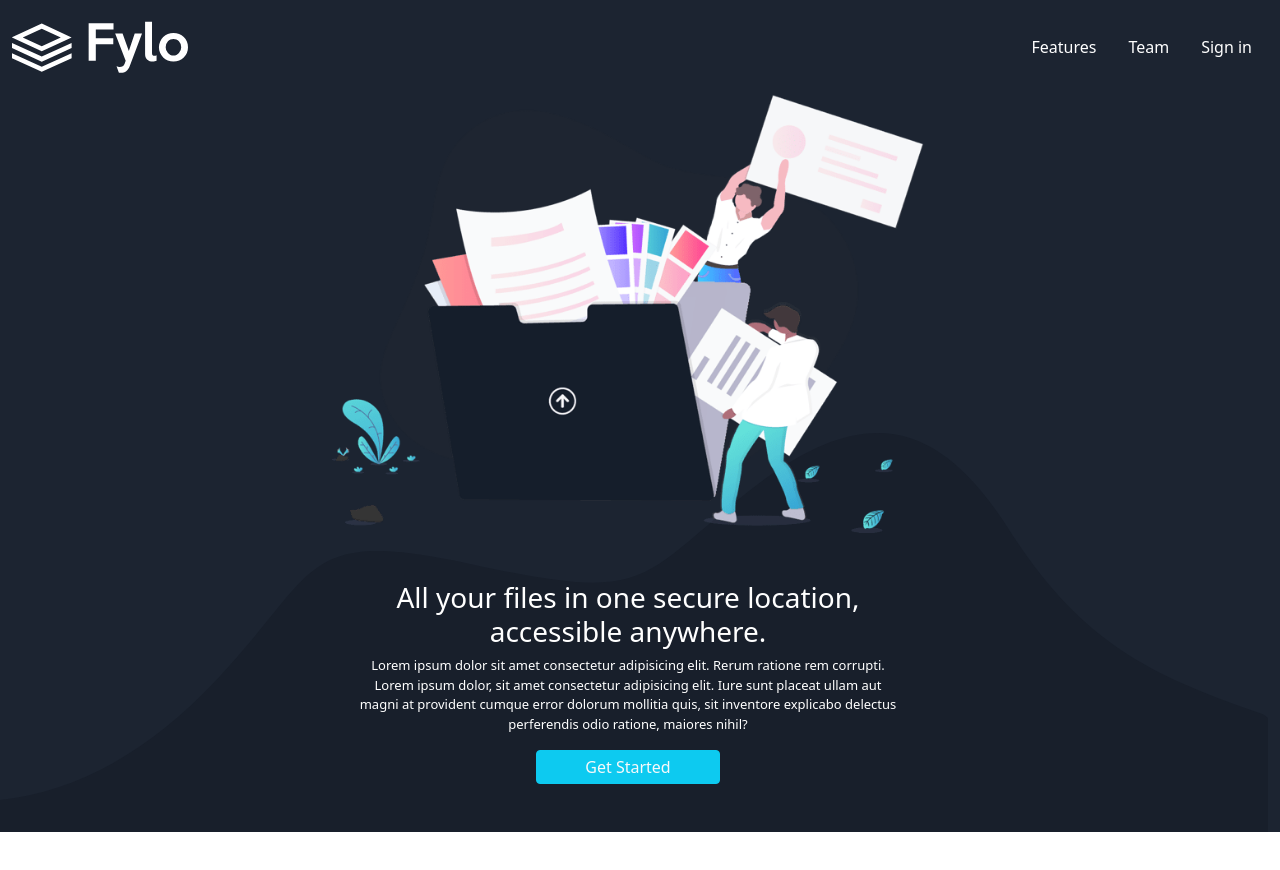
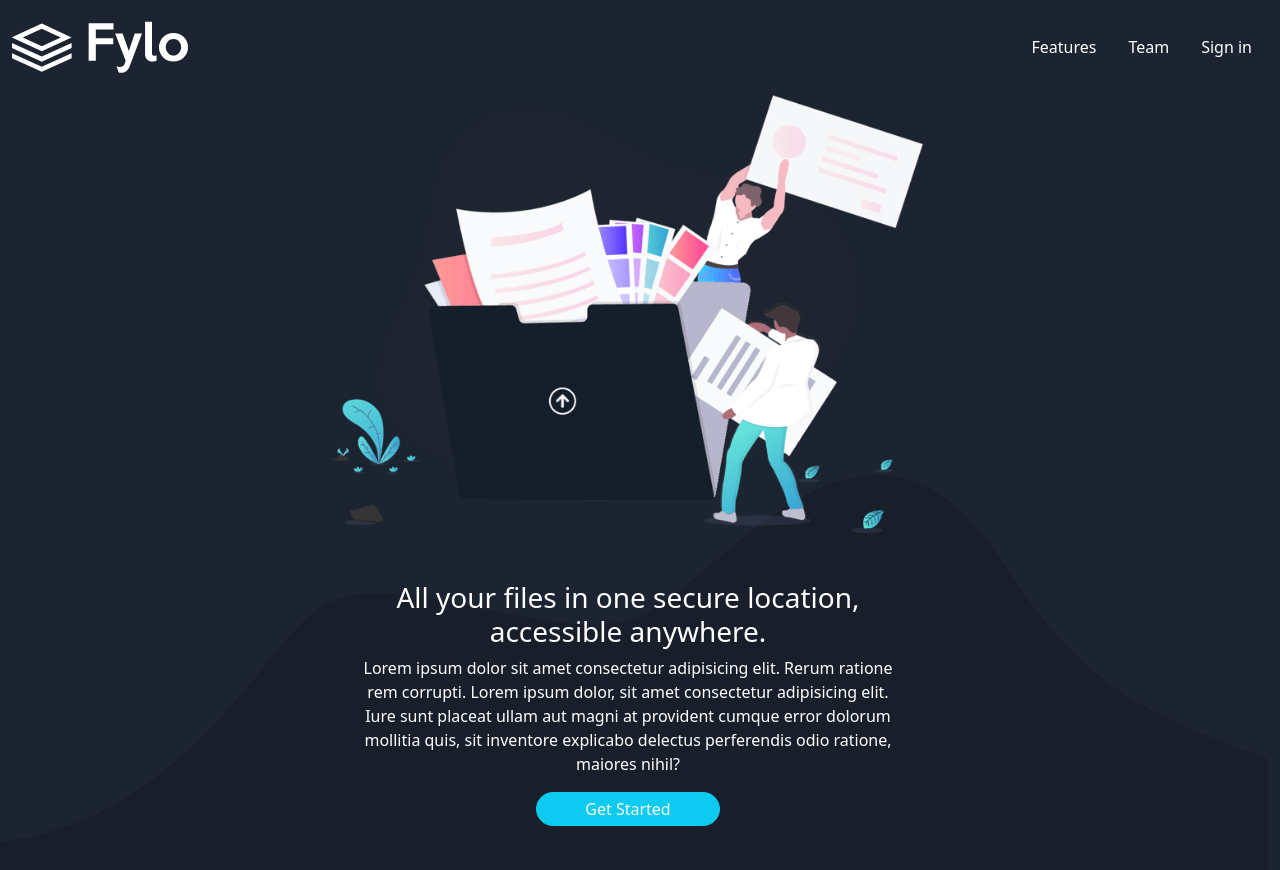
Before and after one commit to AmanySirajAl-Din/React_ITI_Labs, a React (Create React App) app: page / in a window 1280 px wide. Shown: the top 870 px of the page. Before the commit the page ends 832 px from the top, so only its background shows below. Built offline with nearby package versions, Linux system fonts and the light colour scheme.

Commit message:
Update header style using bootstrap classes

```diff
--- a/src/Lab1-layout/header.css
+++ b/src/Lab1-layout/header.css
@@ -5,11 +5,6 @@
     background-repeat: no-repeat;
 }
 
-button{
-    border-radius: 20px;
-
+header p{
+    font-size: smaller;
 }
-
-p{
-    font-size: small;
-}
--- a/src/Lab1-layout/header.js
+++ b/src/Lab1-layout/header.js
@@ -14,12 +14,12 @@ function Header() {
                         All your files in one secure location,
                         accessible anywhere.
                     </h3>
-                    <p>Lorem ipsum dolor sit amet consectetur adipisicing elit. Rerum ratione rem corrupti.
+                    <p className="fs-6">Lorem ipsum dolor sit amet consectetur adipisicing elit. Rerum ratione rem corrupti.
                         Lorem ipsum dolor, sit amet consectetur adipisicing elit. Iure sunt placeat
                         ullam aut magni at provident cumque error dolorum mollitia quis,
                         sit inventore explicabo delectus perferendis odio ratione, maiores nihil?
                     </p>
-                    <button className="btn btn-info text-light py-1 px-5">Get Started</button>
+                    <button className="btn btn-info rounded-pill text-light py-1 px-5">Get Started</button>
                 </div>
             </div>
             <div className="col-lg-3 col-md-2 col-1"></div>
```
